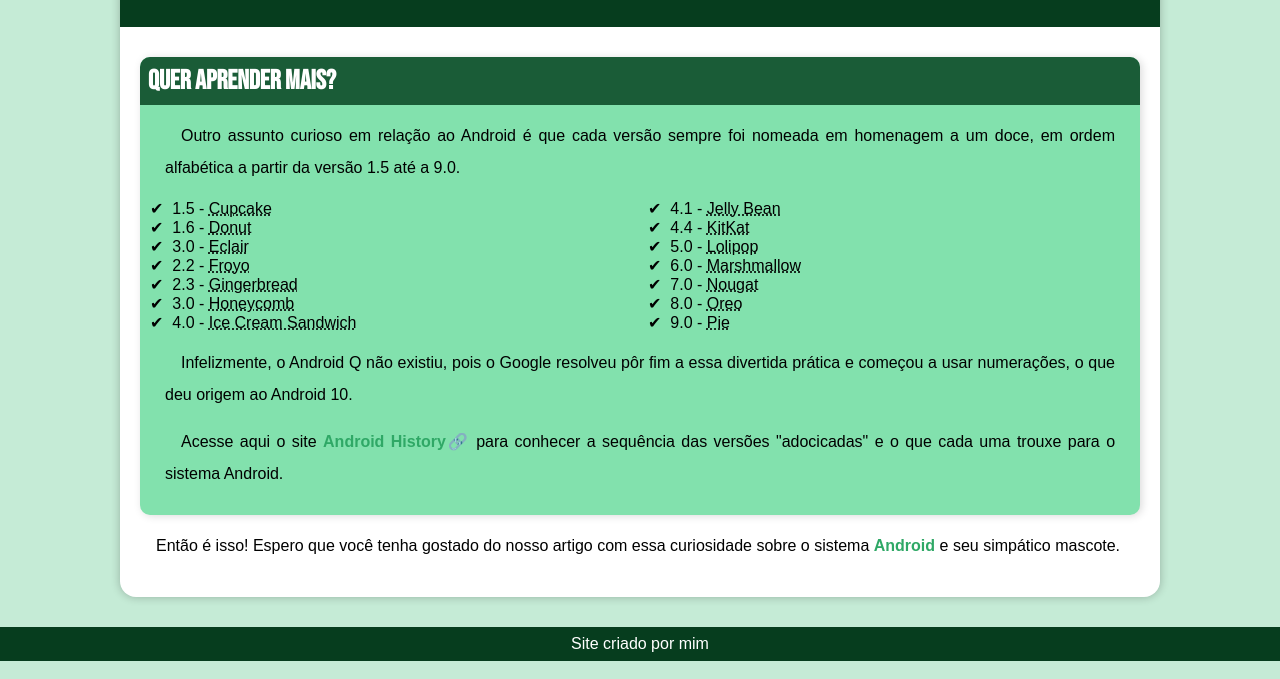
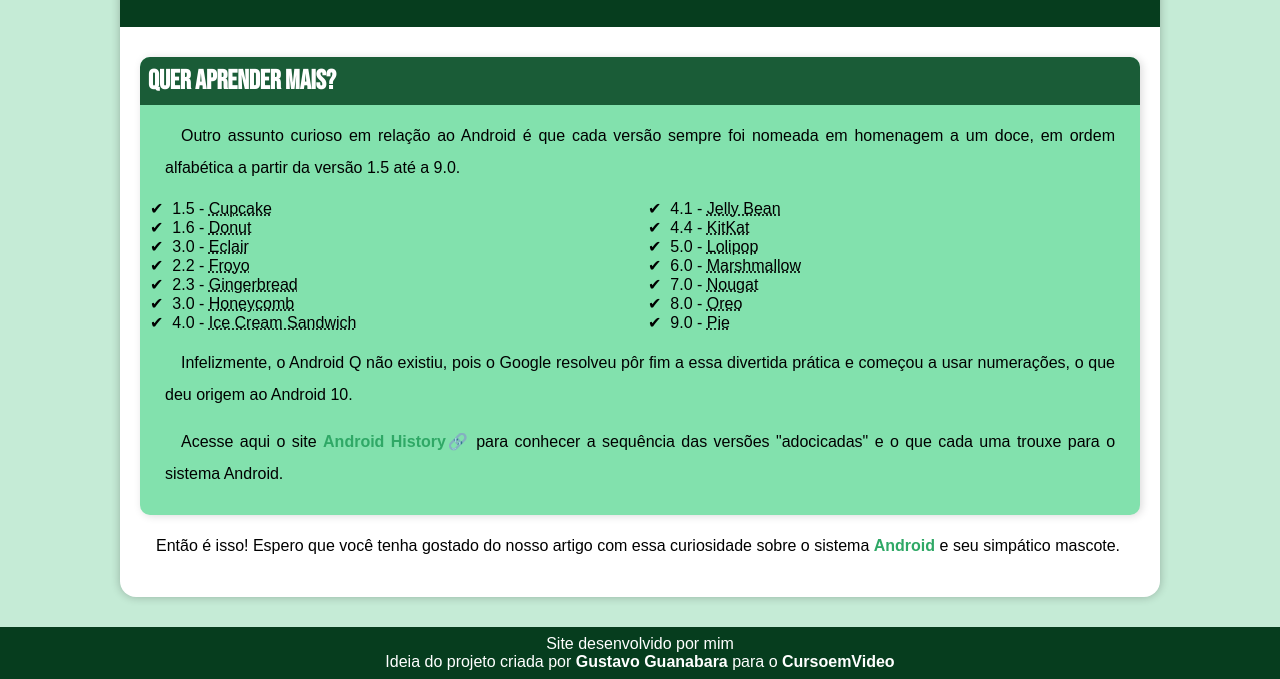
Before and after one commit to dyogohenrique/projeto-android, a plain HTML site: page index.html in a window 1280 px wide. Shown: the part 2363-3042 px from the top of the page. Drawn offline with Linux system fonts and the light colour scheme.

Commit message:
Créditos

```diff
--- a/index.html
+++ b/index.html
@@ -93,7 +93,8 @@
     </main>
 
     <footer>
-        <p>Site criado por mim</p>
+        <p>Site desenvolvido por mim</p>
+        <p>Ideia do projeto criada por <a href="https://gustavoguanabara.github.io/" target="_blank">Gustavo Guanabara</a> para o <a href="https://www.cursoemvideo.com/" target="_blank">CursoemVideo</a></p>
     </footer>
 </body>
 </html>
--- a/style.css
+++ b/style.css
@@ -236,3 +236,14 @@ footer {
 
     background-color: var(--cor5);
 }
+
+footer a {
+    text-decoration: none;
+    color: #fff;
+
+    font-weight: bolder;
+}
+
+footer a:hover{
+    text-decoration: underline;
+}
```
